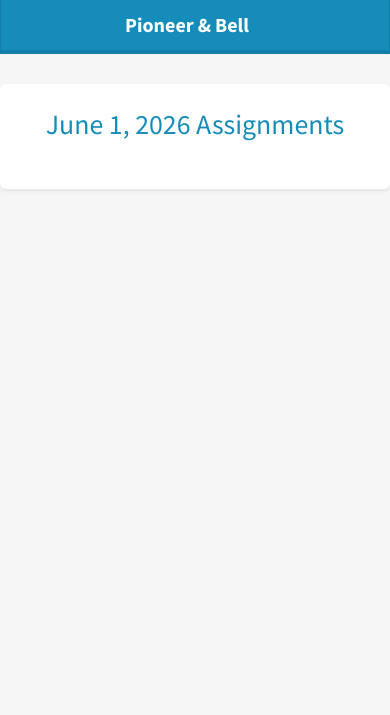
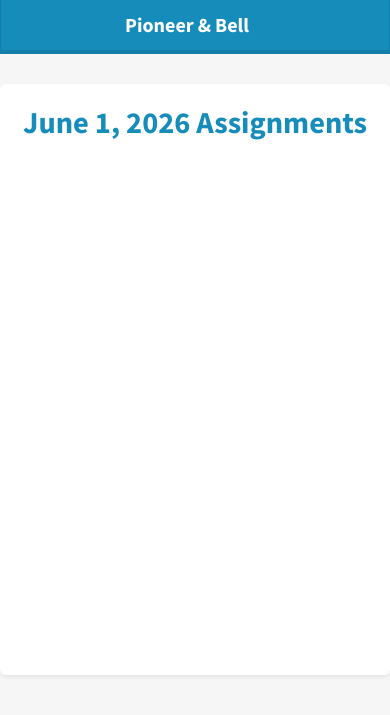
Before and after one commit to kingp84/speaktruth-pioneer-backend, a Django app: page /assignments/2026/6/1/ in a window 390 px wide. Shown: the top 715 px of the page. Run offline with Django 5.2, Linux system fonts and the light colour scheme; data comes from the database, SQL or seed files in the repository; some libraries are stand-ins or nearby versions.

Commit message:
Update daily_assignments.html

```diff
--- a/templates/assignments/daily_assignments.html
+++ b/templates/assignments/daily_assignments.html
@@ -10,14 +10,14 @@
 
 <body class="bg-light">
 
-<!-- SIMPLE CENTERED HEADER -->
+<!-- SIMPLE CENTERED HEADER (unchanged) -->
 <nav class="navbar navbar-dark bg-primary mb-4">
     <div class="container-fluid justify-content-center">
         <span class="navbar-brand mb-0 h1 fw-bold">Pioneer & Bell</span>
     </div>
 </nav>
 
-<div class="container bg-white p-4 rounded shadow-sm" style="max-width: 900px; margin-top: 30px;">
+<div class="container bg-white p-4 rounded shadow-sm assignments-container" style="max-width: 900px; margin-top: 30px;">
 
     <h1 class="text-primary text-center mb-4">{{ date|date:"F j, Y" }} Assignments</h1>
 
@@ -93,6 +93,55 @@
 </div>
 
 <style>
+
+/* --- MOBILE FONT + SPACING SCALE-UP (keeps same design) --- */
+@media (max-width: 576px) {
+
+    /* Global bump */
+    body {
+        font-size: 1.15rem;
+        line-height: 1.45;
+    }
+
+    /* Page title (date + "Assignments") */
+    h1 {
+        font-size: 1.9rem;
+        margin-bottom: 1.4rem;
+        font-weight: 700;
+    }
+
+    /* Card headers (Sunday Morning, etc.) */
+    .card-header {
+        font-size: 1.25rem;
+        padding: .75rem 1rem;
+    }
+
+    /* Assignment lines */
+    .card-body p {
+        font-size: 1.15rem;
+        margin-bottom: .6rem;
+    }
+
+    /* Role names (bold text) */
+    strong {
+        font-size: 1.18rem;
+    }
+
+    /* Notes under roles */
+    .fst-italic {
+        font-size: 1.05rem;
+        margin-left: 1rem;
+    }
+
+    /* Container spacing so it fills more of the screen */
+    .assignments-container {
+        margin-top: 8px;
+        padding: 1.25rem !important;
+        min-height: 70vh;
+    }
+}
+
+/* Print rules (unchanged) */
 @media print {
     body {
         background: white !important;
```
